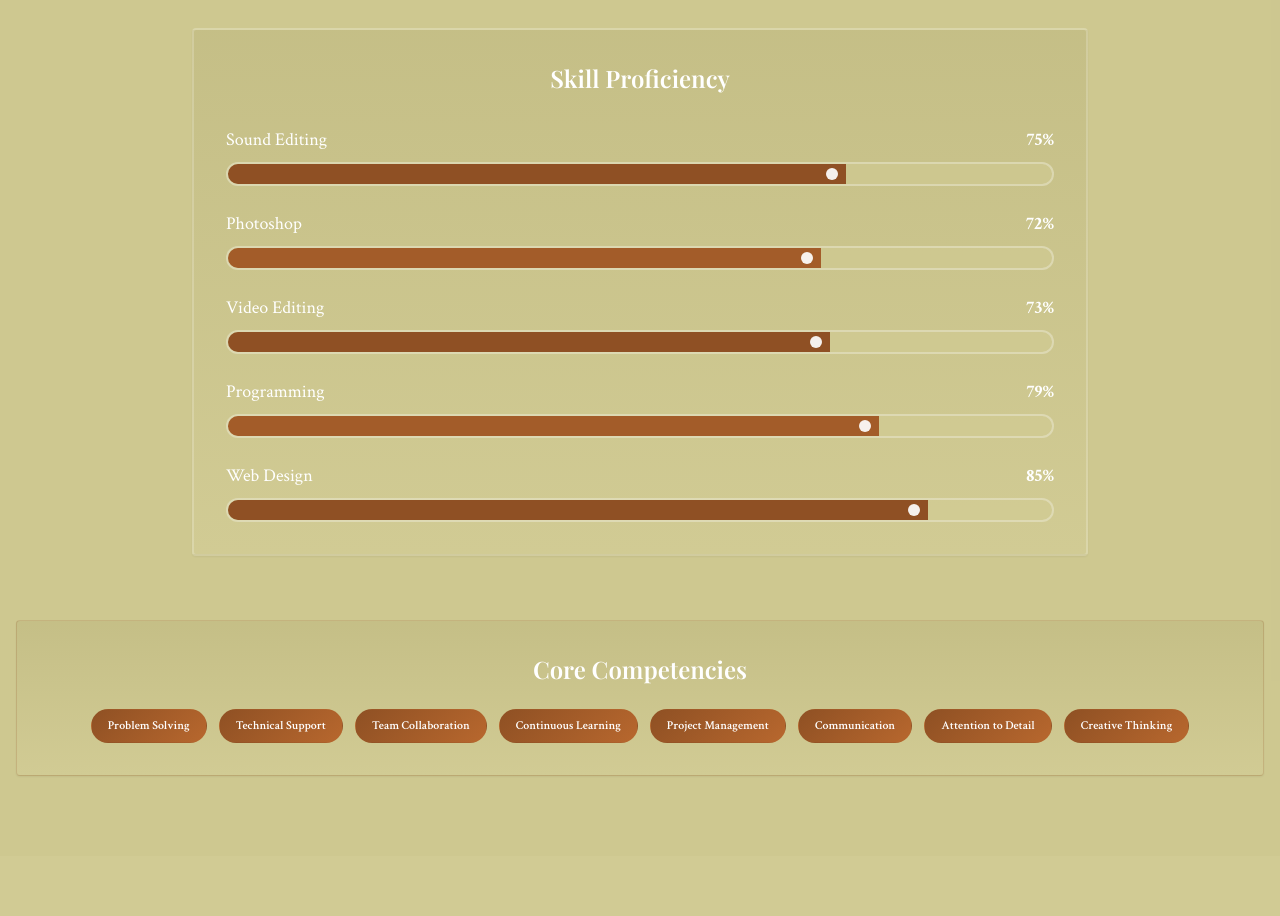
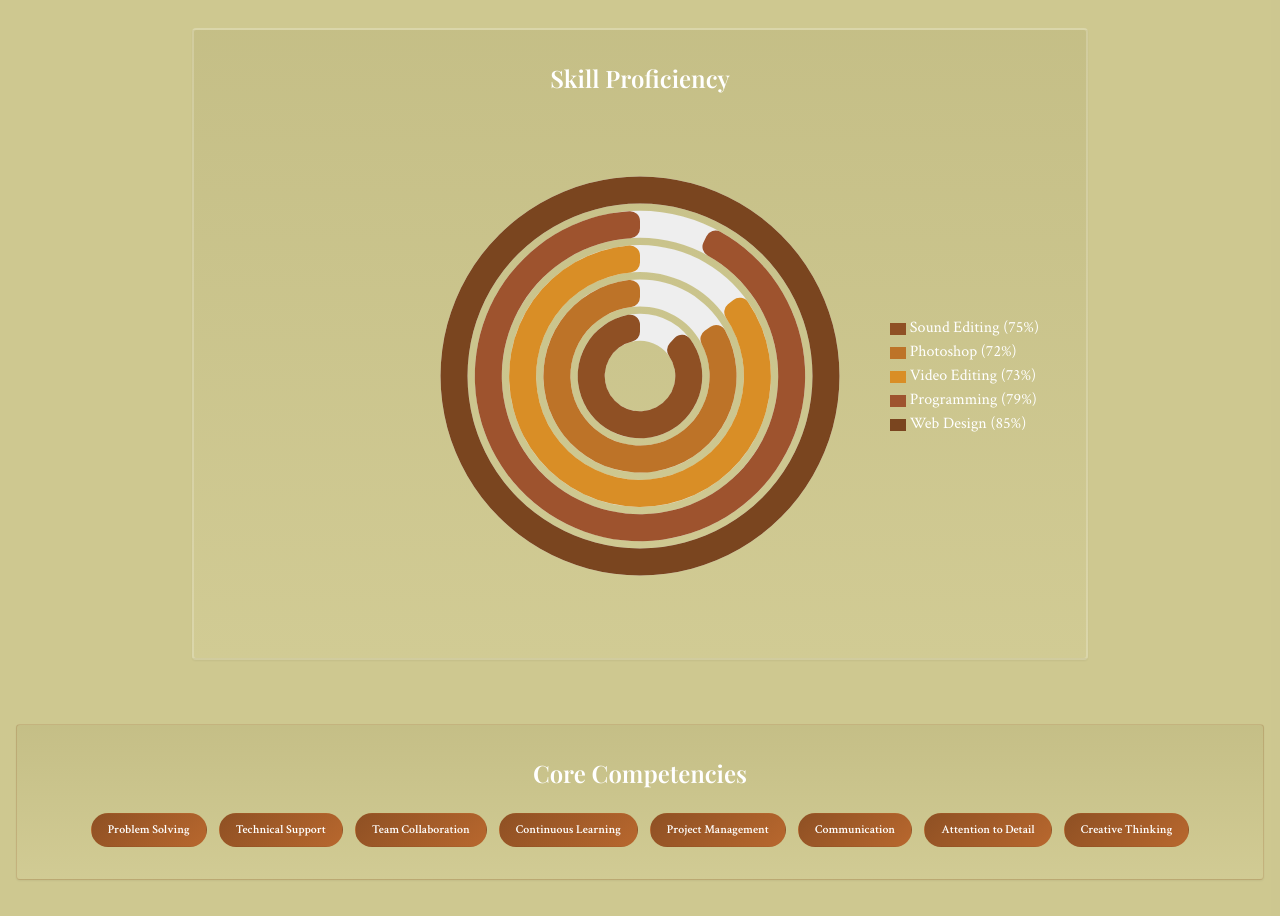
Before and after one commit to TTKhumalo/treasurekhumaloportfolio, a React (Vite) app: page / in a window 1280 px wide. Shown: the part 1860-2776 px from the top of the page. Built offline with nearby package versions, Linux system fonts and the light colour scheme; the HTML template or start-up script is replaced by a standard one.

Commit message:
Refactor Skills component

```diff
--- a/src/components/Skills.tsx
+++ b/src/components/Skills.tsx
@@ -1,27 +1,18 @@
 import { Card } from "@/components/ui/card";
 import { Badge } from "@/components/ui/badge";
-import { useState, useEffect } from "react";
+import { useState } from "react";
+import { RadialBarChart, RadialBar, Legend, ResponsiveContainer } from "recharts";
 
 const Skills = () => {
-  const skillsWithPercentages = [
-    { name: "Sound Editing", percentage: 75, color: "hsl(25 60% 35%)" },
-    { name: "Photoshop", percentage: 72, color: "hsl(25 60% 40%)" },
-    { name: "Video Editing", percentage: 73, color: "hsl(25 60% 35%)" },
-    { name: "Programming", percentage: 79, color: "hsl(25 60% 40%)" },
-    { name: "Web Design", percentage: 85, color: "hsl(25 60% 35%)" },
+  const [isHovered, setIsHovered] = useState(false);
+
+  const chartData = [
+    { name: "Sound Editing", value: 75, fill: "hsl(25 60% 35%)" },
+    { name: "Photoshop", value: 72, fill: "hsl(30 65% 45%)" },
+    { name: "Video Editing", value: 73, fill: "hsl(35 70% 50%)" },
+    { name: "Programming", value: 79, fill: "hsl(20 55% 40%)" },
+    { name: "Web Design", value: 85, fill: "hsl(25 60% 30%)" },
   ];
-
-  const [animatedPercentages, setAnimatedPercentages] = useState(
-    skillsWithPercentages.map(() => 0)
-  );
-
-  useEffect(() => {
-    const timer = setTimeout(() => {
-      setAnimatedPercentages(skillsWithPercentages.map(skill => skill.percentage));
-    }, 100);
-
-    return () => clearTimeout(timer);
-  }, []);
 
   return (
     <section id="skills" className="py-20 bg-card/30">
@@ -35,30 +26,44 @@ const Skills = () => {
           </p>
         </div>
 
-        {/* Animated Skill Graphs */}
+        {/* Sunburst Chart */}
         <div className="max-w-4xl mx-auto mb-16">
           <Card className="p-8 bg-gradient-card border-2 border-foreground/20">
             <h3 className="text-2xl font-semibold mb-8 text-center text-foreground">Skill Proficiency</h3>
-            <div className="space-y-6">
-              {skillsWithPercentages.map((skill, index) => (
-                <div key={index} className="space-y-2">
-                  <div className="flex justify-between items-center">
-                    <span className="text-lg font-medium text-foreground">{skill.name}</span>
-                    <span className="text-lg font-bold text-foreground">{animatedPercentages[index]}%</span>
-                  </div>
-                  <div className="h-6 bg-background/50 rounded-full overflow-hidden border-2 border-foreground/30">
-                    <div
-                      className="h-full bg-primary transition-all duration-1000 ease-out flex items-center justify-end pr-2"
-                      style={{
-                        width: `${animatedPercentages[index]}%`,
-                        backgroundColor: skill.color
-                      }}
-                    >
-                      <div className="w-3 h-3 bg-foreground rounded-full animate-pulse" />
-                    </div>
-                  </div>
-                </div>
-              ))}
+            <div
+              className="w-full h-[500px] transition-transform duration-700 ease-in-out"
+              style={{ transform: isHovered ? 'rotate(360deg)' : 'rotate(0deg)' }}
+              onMouseEnter={() => setIsHovered(true)}
+              onMouseLeave={() => setIsHovered(false)}
+            >
+              <ResponsiveContainer width="100%" height="100%">
+                <RadialBarChart
+                  cx="50%"
+                  cy="50%"
+                  innerRadius="20%"
+                  outerRadius="90%"
+                  data={chartData}
+                  startAngle={90}
+                  endAngle={450}
+                >
+                  <RadialBar
+                    background
+                    dataKey="value"
+                    cornerRadius={10}
+                  />
+                  <Legend
+                    iconSize={16}
+                    layout="vertical"
+                    verticalAlign="middle"
+                    align="right"
+                    formatter={(value, entry: any) => (
+                      <span className="text-foreground font-medium">
+                        {value} ({entry.payload.value}%)
+                      </span>
+                    )}
+                  />
+                </RadialBarChart>
+              </ResponsiveContainer>
             </div>
           </Card>
         </div>
```
